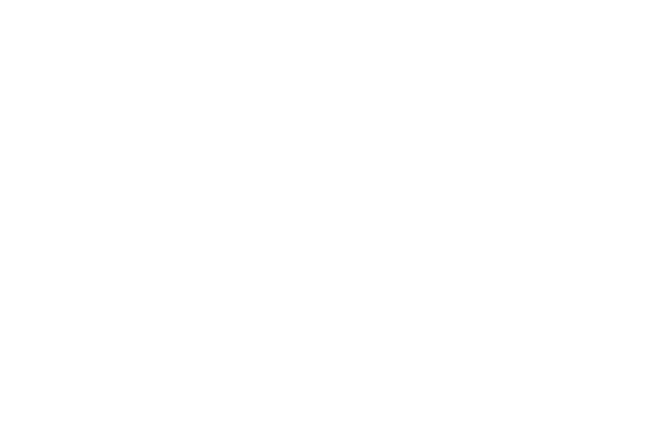
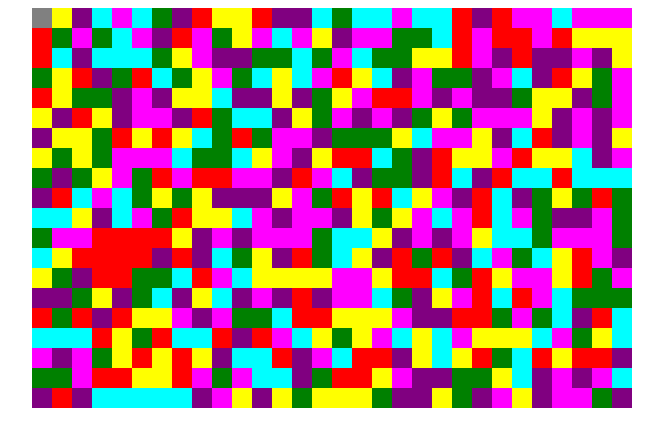
Before and after one commit to OnunPereira/Color-Walk, a website: page index.html in a window 1280 px wide. Shown: the top 445 px of the page, without its empty margins (308-971 px from the left). Drawn offline with Linux system fonts and the light colour scheme.

Commit message:
added colors to blocks

```diff
--- a/index.js
+++ b/index.js
@@ -12,7 +12,8 @@ const generateMap = () => {
     const mainDiv = document.getElementById('wrapper');
 
     for (let i = 0; i < 600; i++) {
-        mainDiv.innerHTML += '<div class="block" id="block' + i + '"></div>';
+        if (i === 0) mainDiv.innerHTML += '<div class="block" id="block0" style="background-color:grey;"></div>';
+        else mainDiv.innerHTML += '<div class="block" id="block' + i + '" style="background-color:' + generateColor() + ';"></div>';
     }
 };
 
--- a/style.css
+++ b/style.css
@@ -3,10 +3,11 @@
     width: 600px;
     margin: auto;
     position: relative;
+    overflow: hidden;
 }
 
 .block {
     height: 20px;
     width: 20px;
-    position: sticky;
+    float: left;
 }
```
